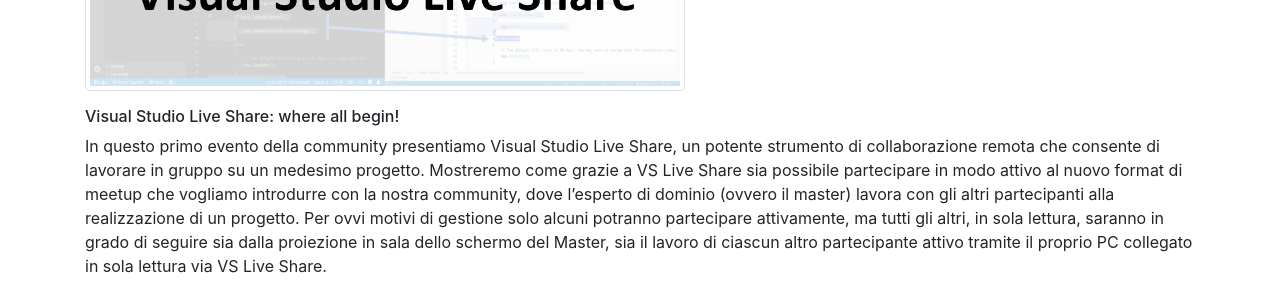
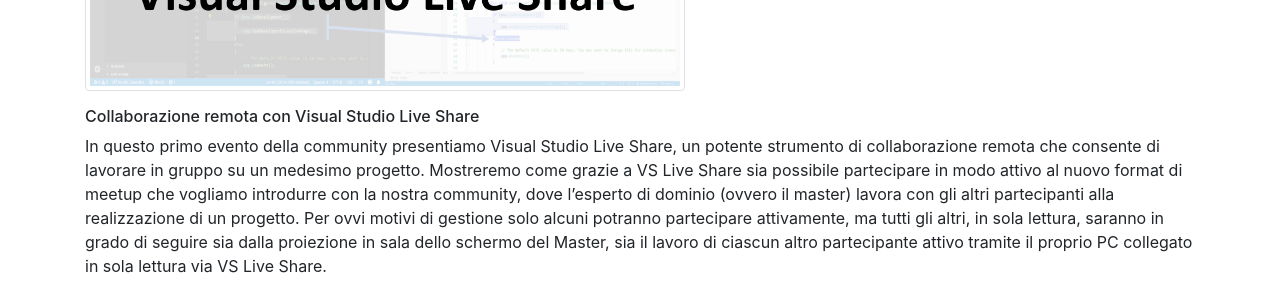
Before and after one commit to MasteringCode/masteringcode.github.io, a Jekyll site: the page built from _event_cards/2019-04-15-VsLiveShare.md, in a window 1280 px wide. Shown: the part 388-683 px from the top of the page. Built offline with Jekyll 4.4.1, drawn with Linux system fonts in a browser that asks for light colours; nearby versions of some CDN libraries.

Commit message:
Update scheda evento

```diff
--- a/_event_cards/2019-04-15-VsLiveShare.md
+++ b/_event_cards/2019-04-15-VsLiveShare.md
@@ -11,7 +11,7 @@
 
 
 
-<h6>Visual Studio Live Share: where all begin!</h6>
+<h6>Collaborazione remota con Visual Studio Live Share</h6>
 
 In questo primo evento della community presentiamo Visual Studio Live Share, un potente strumento di collaborazione remota che consente di lavorare in gruppo su un medesimo progetto. Mostreremo come grazie a VS Live Share sia possibile partecipare in modo attivo al nuovo format di meetup che vogliamo introdurre con la nostra community, dove l'esperto di dominio (ovvero il master) lavora con gli altri partecipanti alla realizzazione di un progetto. Per ovvi motivi di gestione solo alcuni potranno partecipare attivamente, ma tutti gli altri, in sola lettura, saranno in grado di seguire sia dalla proiezione in sala dello schermo del Master, sia il lavoro di ciascun altro partecipante attivo tramite il proprio PC collegato in sola lettura via VS Live Share.
 
```
